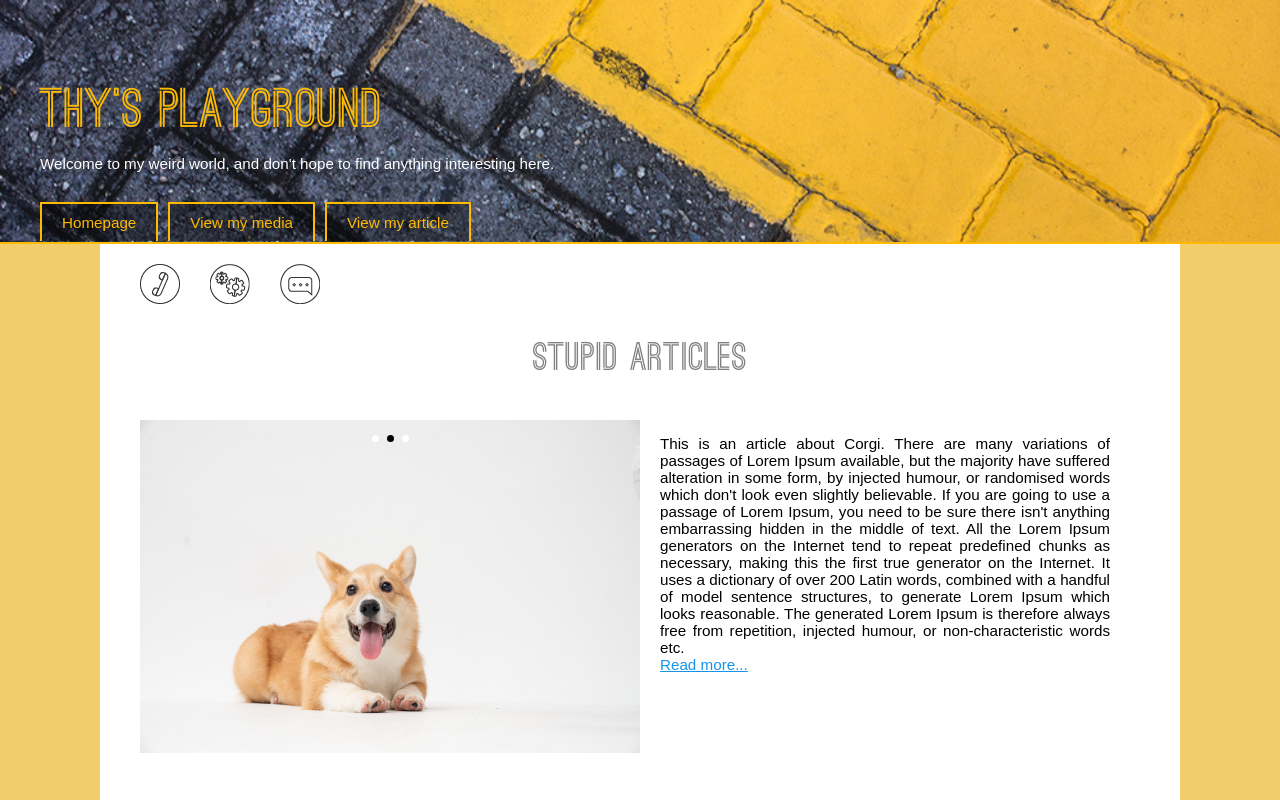
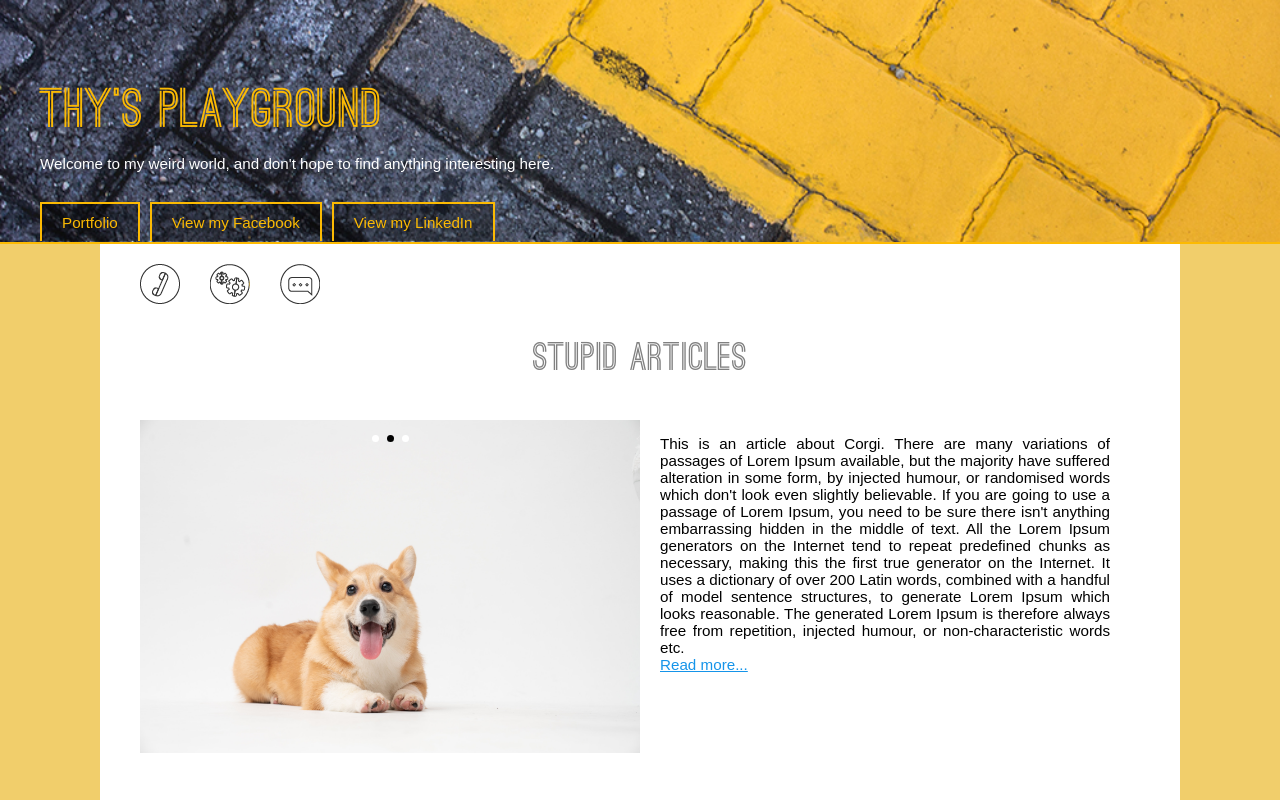
Before and after one commit to Solarris25/My-trial-web, a plain HTML site: page Articles.html in a window 1280 px wide. Shown: the top 800 px of the page. Drawn offline with Linux system fonts and the light colour scheme.

Commit message:
Link update

```diff
--- a/Articles.html
+++ b/Articles.html
@@ -18,9 +18,9 @@
     <span data-toggle-target=".site-nav" class="toggle-btn">MENU</span>
     <nav class="site-nav">
     <ul class="group">
-    <li><a href="Home page.html">Homepage</a></li>
-    <li><a href="web media.html">View my media</a></li>
-    <li><a href="Articles.html">View my article</a></li>
+    <li><a href="https://thyng425.wixsite.com/works">Portfolio</a></li>
+    <li><a href="https://www.facebook.com/Solarrisnguyen">View my Facebook</a></li>
+    <li><a href="https://www.linkedin.com/in/thy-nguyen-424740159/">View my LinkedIn</a></li>
     </ul>
     </nav>
 </header>
```
